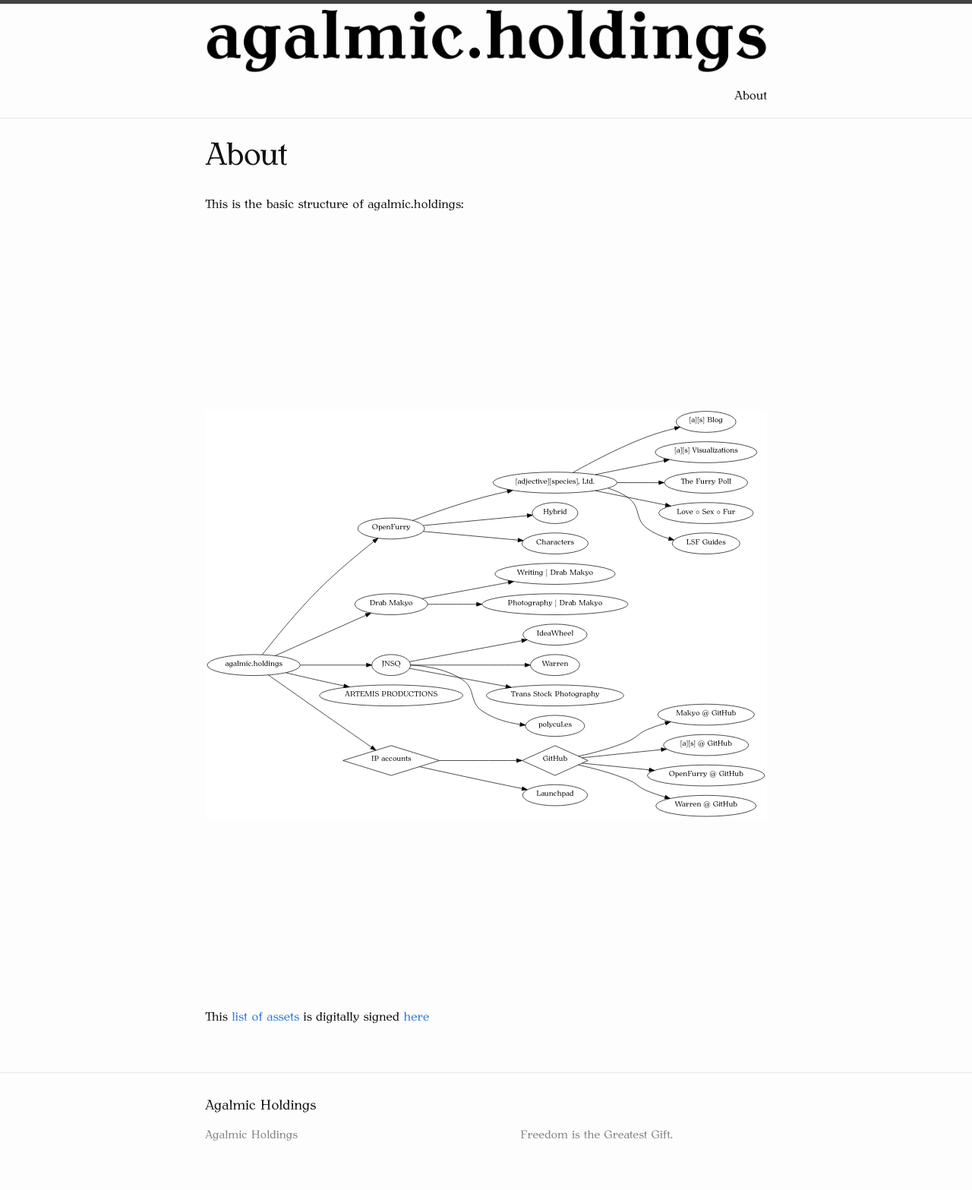
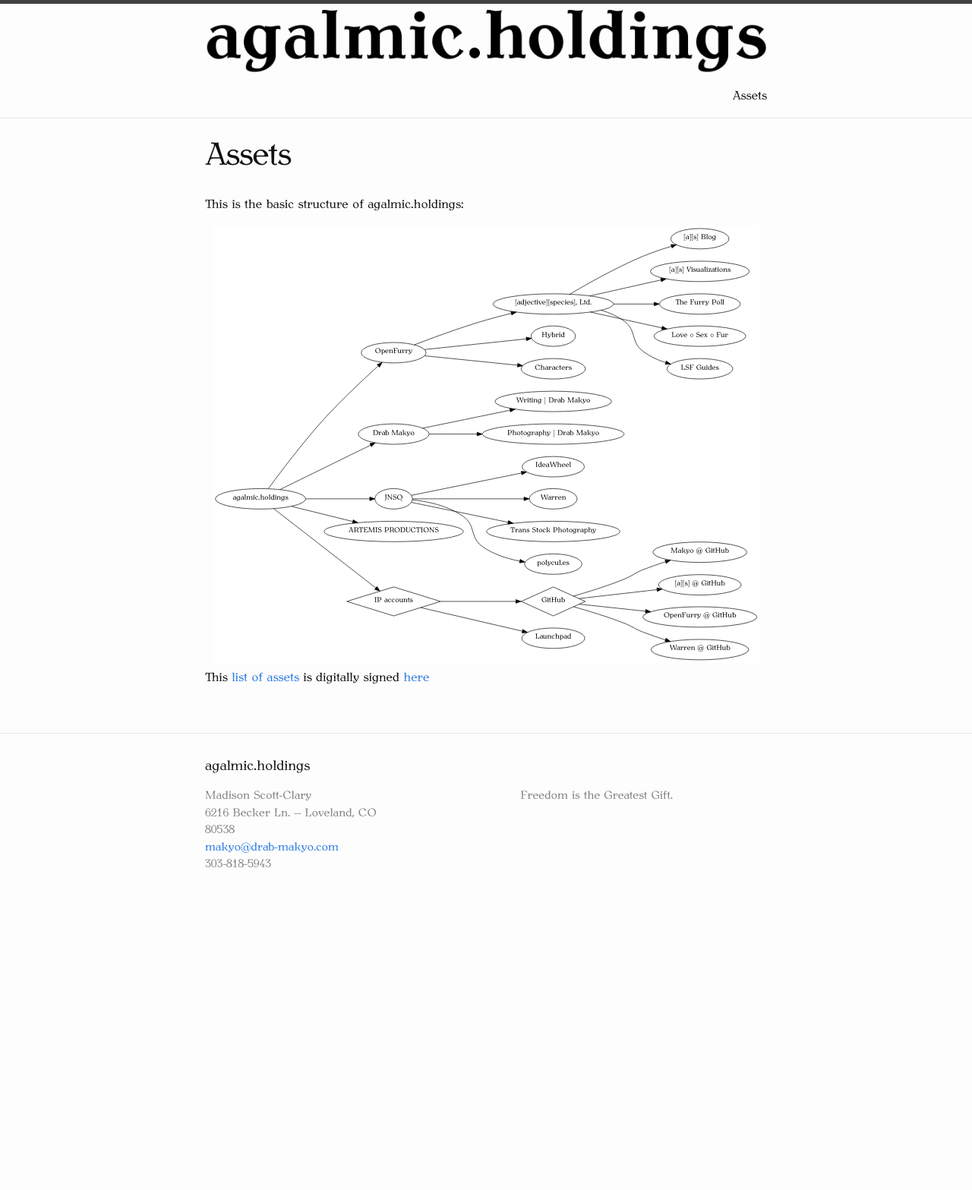
Before and after one commit to makyo/agalmic.holdings, a Jekyll site: the page built from assets.md, in a window 1280 px wide. Shown: the whole page at 76% size. Built offline with Jekyll 4.4.1, drawn with Linux system fonts in a browser that asks for light colours; after the commit the page ends 1211 px from its top, so only the background shows below that.

Commit message:
Last bit of work

```diff
--- a/_config.yml
+++ b/_config.yml
@@ -6,7 +6,7 @@
 # 'jekyll serve'. If you change this file, please restart the server process.
 
 # Site settings
-title: Agalmic Holdings
+title: agalmic.holdings
 description: > # this means to ignore newlines until "baseurl:"
   Freedom is the Greatest Gift.
 baseurl: "" # the subpath of your site, e.g. /blog
--- a/_includes/footer.html
+++ b/_includes/footer.html
@@ -7,8 +7,10 @@
     <div class="footer-col-wrapper">
       <div class="footer-col footer-col-1">
         <ul class="contact-list">
-          <li>{{ site.title }}</li>
-          <li><a href="mailto:{{ site.email }}">{{ site.email }}</a></li>
+          <li>Madison Scott-Clary</li>
+          <li>6216 Becker Ln. -- Loveland, CO 80538</li>
+          <li><a href="mailto:makyo@drab-makyo.com">makyo@drab-makyo.com</a></li>
+          <li>303-818-5943</li>
         </ul>
       </div>
 
--- a/_posts/2016-04-11-beginning.markdown
+++ b/_posts/2016-04-11-beginning.markdown
@@ -5,4 +5,4 @@ title: Established
 
 And here we begin.
 
-Check the [about page](/about) for more info, and see the signed list of assets [here](/assets.dot.asc).
+Check the [assets page](/assets) for more info, and see the signed list of assets [here](/assets.dot.asc).
--- a/_sass/_layout.scss
+++ b/_sass/_layout.scss
@@ -172,7 +172,7 @@
 }
 
 .page-heading {
-    font-size: 20px;
+    border-bottom: 1px solid $grey-color-light;
 }
 
 .post-list {
--- a/about.md
+++ b/assets.md
@@ -1,7 +1,7 @@
 ---
 layout: page
-title: About
-permalink: /about/
+title: Assets
+permalink: /assets/
 ---
 
 This is the basic structure of agalmic.holdings:
```
Also changed, not shown: _includes/assets.svg, 2 other files.
